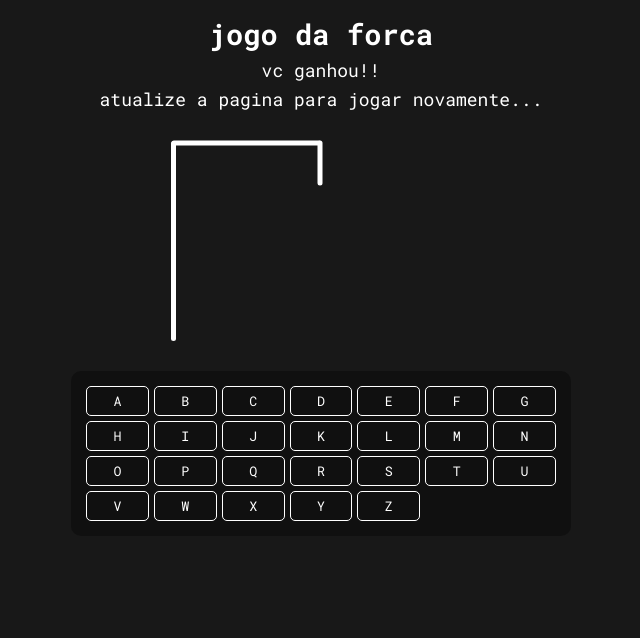
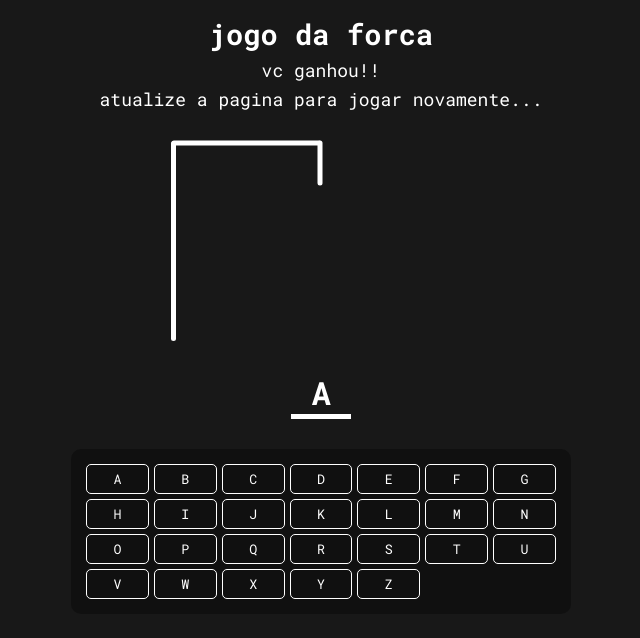
Before and after one commit to ThiagoMaylon/jogo-da-foca-react, a React (Create React App) app: page / in a window 1280 px wide. Shown: the top 638 px of the page, without its empty margins (319-959 px from the left). Built offline with nearby package versions, Linux system fonts and the light colour scheme.

Commit message:
criando o negocio de letra

```diff
--- a/src/Home/App.jsx
+++ b/src/Home/App.jsx
@@ -1,17 +1,20 @@
 import { Forca } from '../components/Forca';
 import { Letras } from '../components/Letras';
+import { Palavra } from '../components/Palavra';
 import { Status } from '../components/Status/';
 import './style.css'
 
 export const App = () => {
   const verificaFim = true;
   const status = 'ganhou';
+  const texto = 'a'
 
 
   return (
     <>
       <Status status={status} verificaFim={verificaFim} />
-        <Forca />
+      <Forca />
+      <Palavra texto={texto} />
       <Letras />
     </>
   );
--- /dev/null
+++ b/src/components/Palavra/index.jsx
@@ -0,0 +1,9 @@
+import './style.css';
+
+export const Palavra = ({texto}) => {
+    return(
+        <div className='palavra'>
+            <input type="text" value={texto} maxLength='1' disabled/>
+        </div>
+    )
+}
--- /dev/null
+++ b/src/components/Palavra/style.css
@@ -0,0 +1,21 @@
+.palavra{
+    display: flex;
+    flex-direction: row;
+    align-items: center;
+    justify-content: center;
+    margin: 30px;
+    gap: 10px;
+}
+
+input{
+    background-color: transparent;
+    outline: none;
+    border: none;
+    border-bottom: 5px solid #fff;
+    width: 60px;
+    color: #fff;
+    text-align: center;
+    font-size: 2em;
+    font-weight: bold;
+    text-transform: uppercase;
+}
```
